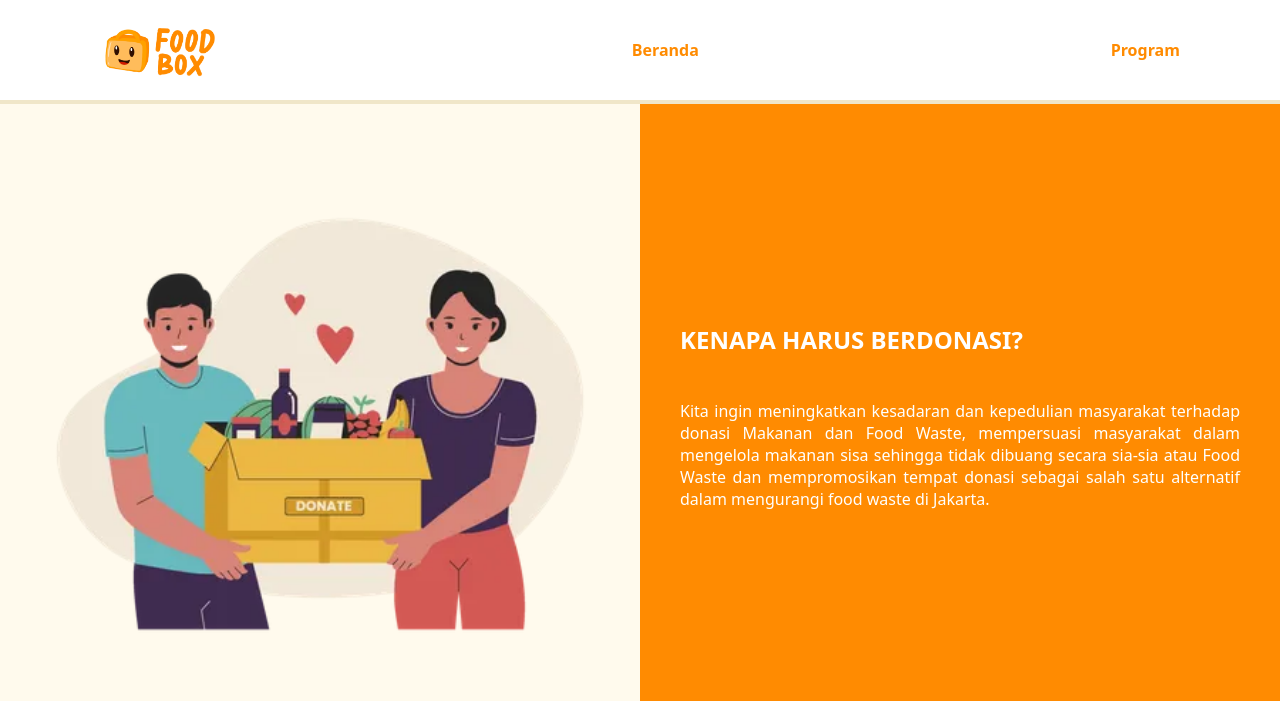
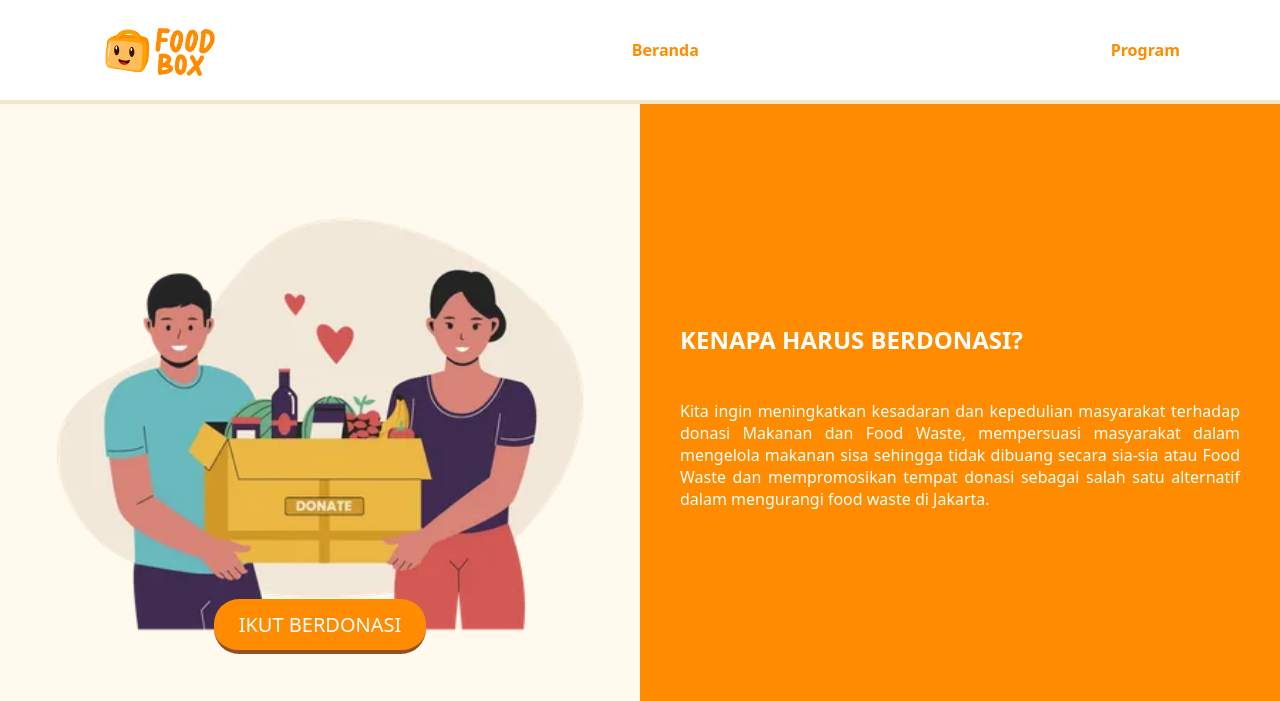
Before and after one commit to Dinno-DEV/food-box-id-landing-page, a plain HTML site: page index.html in a window 1280 px wide. Shown: the top 701 px of the page. Drawn offline with Linux system fonts and the light colour scheme.

Commit message:
Update 1.1

```diff
--- a/index.css
+++ b/index.css
@@ -139,4 +139,8 @@ footer > div > a {
         background-color: white;
         color: #515151;
     }
+    main > div > button {
+        position: relative;
+        top: -145px;
+    }
 }
```
